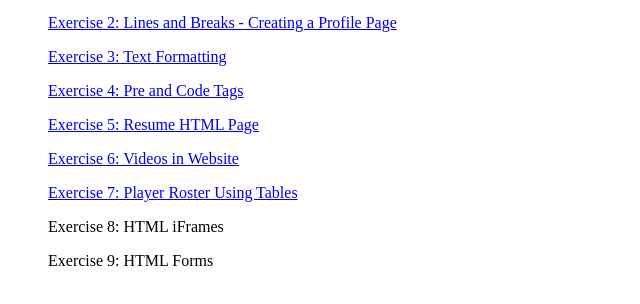
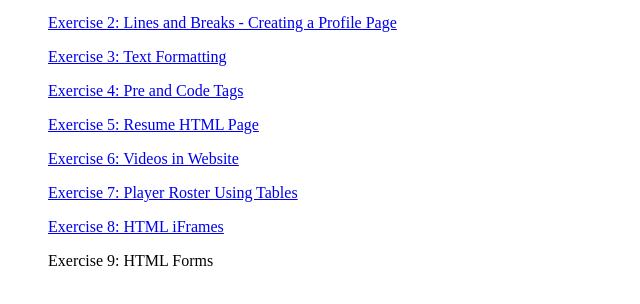
Before and after one commit to tetheresemarie/kodego-demo, a plain HTML site: page iframe3.html in a window 1280 px wide. Shown: the part 100-404 px from the top of the page, without its empty margins (0-640 px from the left). Drawn offline with Linux system fonts and the light colour scheme.

Commit message:
Update iframe3.html
added exercise8

```diff
--- a/iframe3.html
+++ b/iframe3.html
@@ -15,7 +15,7 @@
         <ul><a href="http://localhost/kodego-demo/exercise5.html" target="iframe4">Exercise 5: Resume HTML Page</a></ul>
         <ul><a href="http://localhost/kodego-demo/exercise6.html" target="iframe4">Exercise 6: Videos in Website</a></ul>
         <ul><a href="http://localhost/kodego-demo/exercise7.html" target="iframe4">Exercise 7: Player Roster Using Tables</a></ul>
-        <ul>Exercise 8: HTML iFrames</ul>
+        <ul><a href="http://localhost/kodego-demo/exercise8.html" target="iframe4">Exercise 8: HTML iFrames</a></ul>
         <ul>Exercise 9: HTML Forms</ul>
 
 </body>
```
